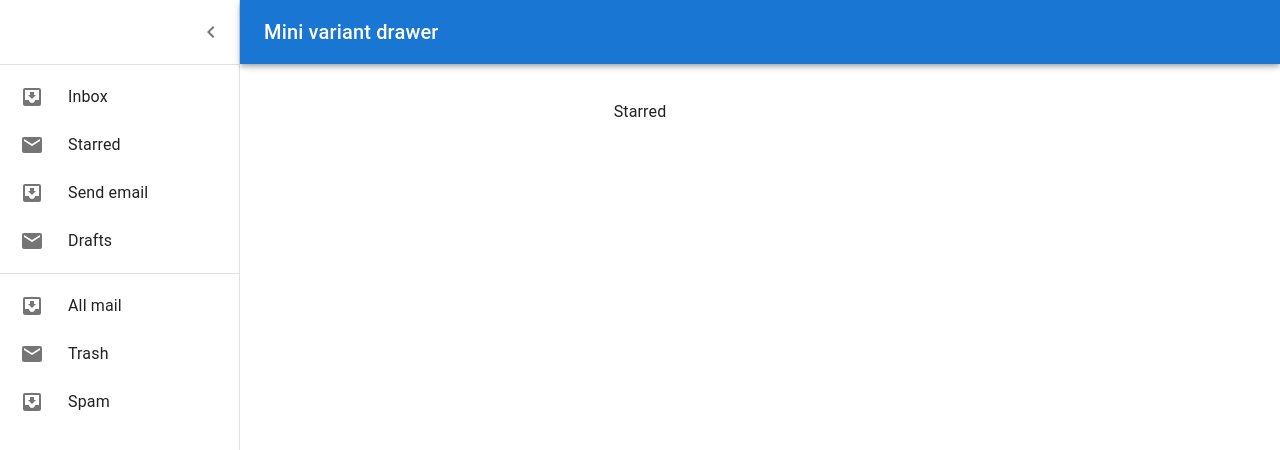
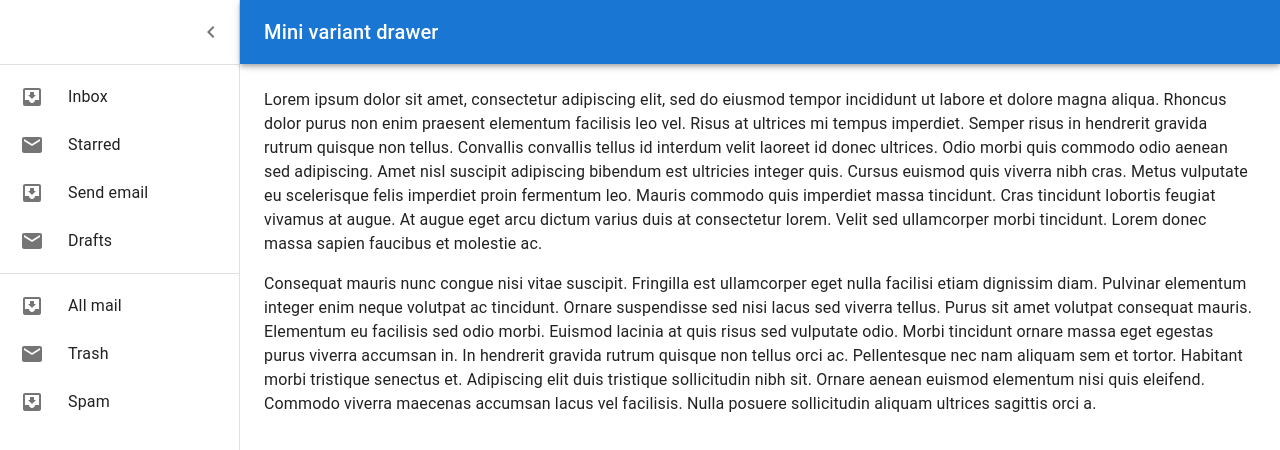
Before and after one commit to workwithhassan/admin-panel, a React (Create React App) app: page /starred in a window 1280 px wide. Shown: the top 450 px of the page. Built offline with nearby package versions, Linux system fonts and the light colour scheme.

Commit message:
Added table and created new page route

```diff
--- a/package.json
+++ b/package.json
@@ -14,7 +14,6 @@
     "react-dom": "^18.2.0",
     "react-router-dom": "^6.20.0",
     "react-scripts": "5.0.1",
-    "styled-components": "^6.1.1",
     "web-vitals": "^2.1.4"
   },
   "scripts": {
--- a/src/App.js
+++ b/src/App.js
@@ -1,16 +1,21 @@
-import { Route, Routes } from 'react-router-dom';
-import './App.css';
-import Sidebar from './shared/Sidebar';
-import Home from './components/Home';
-import Starred from './components/Starred';
+import { Route, Routes } from "react-router-dom";
+import "./App.css";
+import Sidebar from "./shared/Sidebar";
+import Home from "./components/Home";
+import Starred from "./components/Starred";
+import Page from "./components/add-new/Page";
 
 function App() {
   return (
-    <div className="App">
-      <Sidebar />
+    <div className="">
+      <Sidebar>
+        <Routes>
+          <Route path="/" element={<Home />} />
+          <Route path="/starred" element={<Starred />} />
+        </Routes>
+      </Sidebar>
       <Routes>
-        <Route path='/' element={<Home />} />
-        <Route path='/starred' element={<Starred />} />
+        <Route path="/new-page" element={<Page />} />
       </Routes>
     </div>
   );
--- a/src/components/Home.jsx
+++ b/src/components/Home.jsx
@@ -1,9 +1,104 @@
-import React from 'react'
+import { Box, Button, Typography } from "@mui/material";
+import { styled } from "@mui/material/styles";
+import Table from "@mui/material/Table";
+import TableBody from "@mui/material/TableBody";
+import TableCell from "@mui/material/TableCell";
+import TableContainer from "@mui/material/TableContainer";
+import TableHead from "@mui/material/TableHead";
+import TableRow from "@mui/material/TableRow";
+import Paper from "@mui/material/Paper";
+import AddIcon from "@mui/icons-material/Add";
+import React from "react";
+import { useNavigate } from "react-router-dom";
+
+const DrawerHeader = styled("div")(({ theme }) => ({
+  display: "flex",
+  alignItems: "center",
+  justifyContent: "flex-end",
+  padding: theme.spacing(0, 1),
+  // necessary for content to be below app bar
+  ...theme.mixins.toolbar,
+}));
+
+function createData(name, calories, fat, carbs, protein) {
+  return { name, calories, fat, carbs, protein };
+}
+
+const rows = [
+  createData("Frozen yoghurt", 159, 6.0, 24, 4.0),
+  createData("Ice cream sandwich", 237, 9.0, 37, 4.3),
+  createData("Eclair", 262, 16.0, 24, 6.0),
+  createData("Cupcake", 305, 3.7, 67, 4.3),
+  createData("Gingerbread", 356, 16.0, 49, 3.9),
+];
 
 const Home = () => {
+  const navigate = useNavigate()
+
   return (
-    <div style={{marginTop: "100px"}}>Home</div>
-  )
-}
+    <Box component="main" sx={{ flexGrow: 1, p: 3 }}>
+      <DrawerHeader />
+      {/* <Typography paragraph>
+        Lorem ipsum dolor sit amet, consectetur adipiscing elit, sed do eiusmod
+        tempor incididunt ut labore et dolore magna aliqua. Rhoncus dolor purus
+        non enim praesent elementum facilisis leo vel. Risus at ultrices mi
+fgdfgdfgdfggggggggggggggggggggggggggggggggggggggggggggggggggggggggggggggggg        tellus. Convallis convallis tellus id interdum velit laoreet id donec
+        ultrices. Odio morbi quis commodo odio aenean sed adipiscing. Amet nisl
+        suscipit adipiscing bibendum est ultricies integer quis. Cursus euismod
+        quis viverra nibh cras. Metus vulputate eu scelerisque felis imperdiet
+        proin fermentum leo. Mauris commodo quis imperdiet massa tincidunt. Cras
+        tincidunt lobortis feugiat vivamus at augue. At augue eget arcu dictum
+        varius duis at consectetur lorem. Velit sed ullamcorper morbi tincidunt.
+        Lorem donec massa sapien faucibus et molestie ac.
+      </Typography>
+      <Typography paragraph>
+        Consequat mauris nunc congue nisi vitae suscipit. Fringilla est
+        ullamcorper eget nulla facilisi etiam dignissim diam. Pulvinar elementum
+        integer enim neque volutpat ac tincidunt. Ornare suspendisse sed nisi
+        lacus sed viverra tellus. Purus sit amet volutpat consequat mauris.
+        Elementum eu facilisis sed odio morbi. Euismod lacinia at quis risus sed
+        vulputate odio. Morbi tincidunt ornare massa eget egestas purus viverra
+        accumsan in. In hendrerit gravida rutrum quisque non tellus orci ac.
+        Pellentesque nec nam aliquam sem et tortor. Habitant morbi tristique
+        senectus et. Adipiscing elit duis tristique sollicitudin nibh sit.
+        Ornare aenean euismod elementum nisi quis eleifend. Commodo viverra
+        maecenas accumsan lacus vel facilisis. Nulla posuere sollicitudin
+        aliquam ultrices sagittis orci a.
+      </Typography> */}
+      <Button variant="outlined" sx={{ float: "right", marginBottom: "20px" }} onClick={()=>{navigate('/new-page')}}>
+        Add <AddIcon sx={{ fontSize: "15px" }} />
+      </Button>
+      <TableContainer component={Paper}>
+        <Table sx={{ minWidth: 650 }} aria-label="simple table">
+          <TableHead>
+            <TableRow>
+              <TableCell>Dessert (100g serving)</TableCell>
+              <TableCell align="right">Calories</TableCell>
+              <TableCell align="right">Fat&nbsp;(g)</TableCell>
+              <TableCell align="right">Carbs&nbsp;(g)</TableCell>
+              <TableCell align="right">Protein&nbsp;(g)</TableCell>
+            </TableRow>
+          </TableHead>
+          <TableBody>
+            {rows.map((row) => (
+              <TableRow
+                key={row.name}
+                sx={{ "&:last-child td, &:last-child th": { border: 0 } }}
+              >
+                <TableCell component="th" scope="row">
+                  {row.name}
+                </TableCell>
+                <TableCell align="right">{row.calories}</TableCell>
+                <TableCell align="right">{row.fat}</TableCell>
+                <TableCell align="right">{row.carbs}</TableCell>
+                <TableCell align="right">{row.protein}</TableCell>
+              </TableRow>
+            ))}
+          </TableBody>
+        </Table>
+      </TableContainer>
+    </Box>
+  );
+};
 
-export default Home
+export default Home;
--- a/src/components/Starred.jsx
+++ b/src/components/Starred.jsx
@@ -1,8 +1,51 @@
+import { Box, Typography } from '@mui/material'
+import { styled } from "@mui/material/styles";
 import React from 'react'
+
+const DrawerHeader = styled("div")(({ theme }) => ({
+  display: "flex",
+  alignItems: "center",
+  justifyContent: "flex-end",
+  padding: theme.spacing(0, 1),
+  // necessary for content to be below app bar
+  ...theme.mixins.toolbar,
+}));
+
 
 const Starred = () => {
   return (
-    <div style={{marginTop:"100px"}}>Starred</div>
+    <Box component="main" sx={{ flexGrow: 1, p: 3 }}>
+        <DrawerHeader />
+        <Typography paragraph>
+          Lorem ipsum dolor sit amet, consectetur adipiscing elit, sed do
+          eiusmod tempor incididunt ut labore et dolore magna aliqua. Rhoncus
+          dolor purus non enim praesent elementum facilisis leo vel. Risus at
+          ultrices mi tempus imperdiet. Semper risus in hendrerit gravida rutrum
+          quisque non tellus. Convallis convallis tellus id interdum velit
+          laoreet id donec ultrices. Odio morbi quis commodo odio aenean sed
+          adipiscing. Amet nisl suscipit adipiscing bibendum est ultricies
+          integer quis. Cursus euismod quis viverra nibh cras. Metus vulputate
+          eu scelerisque felis imperdiet proin fermentum leo. Mauris commodo
+          quis imperdiet massa tincidunt. Cras tincidunt lobortis feugiat
+          vivamus at augue. At augue eget arcu dictum varius duis at consectetur
+          lorem. Velit sed ullamcorper morbi tincidunt. Lorem donec massa sapien
+          faucibus et molestie ac.
+        </Typography>
+        <Typography paragraph>
+          Consequat mauris nunc congue nisi vitae suscipit. Fringilla est
+          ullamcorper eget nulla facilisi etiam dignissim diam. Pulvinar
+          elementum integer enim neque volutpat ac tincidunt. Ornare suspendisse
+          sed nisi lacus sed viverra tellus. Purus sit amet volutpat consequat
+          mauris. Elementum eu facilisis sed odio morbi. Euismod lacinia at quis
+          risus sed vulputate odio. Morbi tincidunt ornare massa eget egestas
+          purus viverra accumsan in. In hendrerit gravida rutrum quisque non
+          tellus orci ac. Pellentesque nec nam aliquam sem et tortor. Habitant
+          morbi tristique senectus et. Adipiscing elit duis tristique
+          sollicitudin nibh sit. Ornare aenean euismod elementum nisi quis
+          eleifend. Commodo viverra maecenas accumsan lacus vel facilisis. Nulla
+          posuere sollicitudin aliquam ultrices sagittis orci a.
+        </Typography>
+      </Box>
   )
 }
 
--- /dev/null
+++ b/src/components/add-new/Page.jsx
@@ -0,0 +1,9 @@
+import React from 'react'
+
+const Page = () => {
+  return (
+    <div>Page</div>
+  )
+}
+
+export default Page
--- a/src/shared/Sidebar.jsx
+++ b/src/shared/Sidebar.jsx
@@ -87,7 +87,7 @@ const Drawer = styled(MuiDrawer, {
   }),
 }));
 
-export default function Sidebar() {
+export default function Sidebar({children}) {
   const theme = useTheme();
   const navigate = useNavigate();
   const [open, setOpen] = React.useState(true);
@@ -101,9 +101,9 @@ export default function Sidebar() {
   };
 
   const handleNavigate = (link) => {
-    if (link == "Inbox") navigate('/')
-    if (link == "Starred") navigate('/starred')
-  }
+    if (link == "Inbox") navigate("/");
+    if (link == "Starred") navigate("/starred");
+  };
 
   return (
     <Box sx={{ display: "flex" }}>
@@ -147,7 +147,7 @@ export default function Sidebar() {
                   justifyContent: open ? "initial" : "center",
                   px: 2.5,
                 }}
-                onClick={()=>handleNavigate(text)}
+                onClick={() => handleNavigate(text)}
               >
                 <ListItemIcon
                   sx={{
@@ -189,36 +189,7 @@ export default function Sidebar() {
           ))}
         </List>
       </Drawer>
-      {/* <Box component="main" sx={{ flexGrow: 1, p: 3 }}>
-        <DrawerHeader />
-        <Typography paragraph>
-          Lorem ipsum dolor sit amet, consectetur adipiscing elit, sed do eiusmod
-          tempor incididunt ut labore et dolore magna aliqua. Rhoncus dolor purus non
-          enim praesent elementum facilisis leo vel. Risus at ultrices mi tempus
-          imperdiet. Semper risus in hendrerit gravida rutrum quisque non tellus.
-          Convallis convallis tellus id interdum velit laoreet id donec ultrices.
-          Odio morbi quis commodo odio aenean sed adipiscing. Amet nisl suscipit
-          adipiscing bibendum est ultricies integer quis. Cursus euismod quis viverra
-          nibh cras. Metus vulputate eu scelerisque felis imperdiet proin fermentum
-          leo. Mauris commodo quis imperdiet massa tincidunt. Cras tincidunt lobortis
-          feugiat vivamus at augue. At augue eget arcu dictum varius duis at
-          consectetur lorem. Velit sed ullamcorper morbi tincidunt. Lorem donec massa
-          sapien faucibus et molestie ac.
-        </Typography>
-        <Typography paragraph>
-          Consequat mauris nunc congue nisi vitae suscipit. Fringilla est ullamcorper
-          eget nulla facilisi etiam dignissim diam. Pulvinar elementum integer enim
-          neque volutpat ac tincidunt. Ornare suspendisse sed nisi lacus sed viverra
-          tellus. Purus sit amet volutpat consequat mauris. Elementum eu facilisis
-          sed odio morbi. Euismod lacinia at quis risus sed vulputate odio. Morbi
-          tincidunt ornare massa eget egestas purus viverra accumsan in. In hendrerit
-          gravida rutrum quisque non tellus orci ac. Pellentesque nec nam aliquam sem
-          et tortor. Habitant morbi tristique senectus et. Adipiscing elit duis
-          tristique sollicitudin nibh sit. Ornare aenean euismod elementum nisi quis
-          eleifend. Commodo viverra maecenas accumsan lacus vel facilisis. Nulla
-          posuere sollicitudin aliquam ultrices sagittis orci a.
-        </Typography>
-      </Box> */}
+     {children}
     </Box>
   );
 }
```
Also changed, not shown: 1 other file (tests, documents, lock files or other folders).
